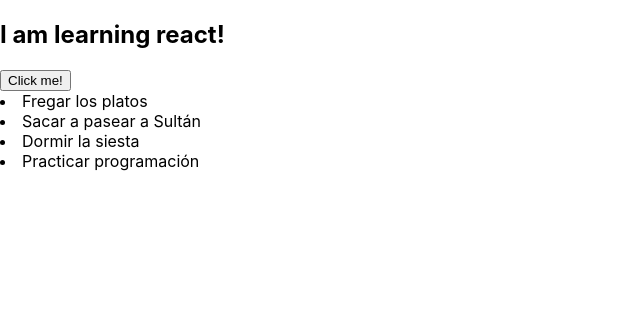
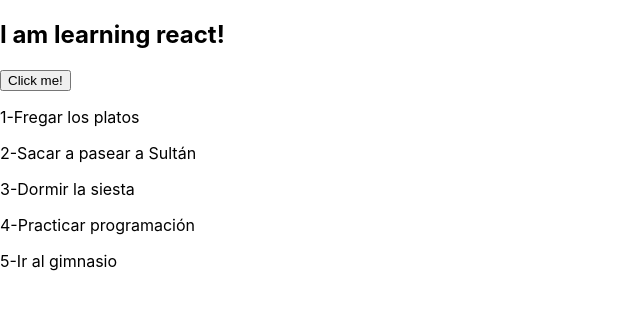
Before and after one commit to Jaldazabal3/clases_react, a React (Create React App) app: page / in a window 1280 px wide. Shown: the top 310 px of the page, without its empty margins (0-640 px from the left). Built offline with nearby package versions, Linux system fonts and the light colour scheme.

Commit message:
Created ListItem component

```diff
--- a/src/App.js
+++ b/src/App.js
@@ -2,6 +2,7 @@ import './App.css';
 import Home from './Home';
 
 function App() {
+
   return (
     <Home></Home>
   );
--- a/src/Home.js
+++ b/src/Home.js
@@ -1,4 +1,4 @@
-
+import ListItem from './components/ListItem';
 
 function Home() {
 
@@ -7,16 +7,32 @@ function Home() {
   }
 
   const todos = [
-    'Fregar los platos',
-    'Sacar a pasear a Sultán',
-    'Dormir la siesta',
-    'Practicar programación'
+    {
+      id: 1,
+      text: 'Fregar los platos'
+    },
+    {
+      id: 2,
+      text: 'Sacar a pasear a Sultán',
+    },
+    {
+      id: 3,
+      text: 'Dormir la siesta',
+    },
+    {
+      id: 4,
+      text: 'Practicar programación',
+    },
+    {
+      id: 5,
+      text: 'Ir al gimnasio'
+    },
   ];
 
 
   const resultado = todos.map(todo => {
     return (
-      <li>{todo}</li>
+      <ListItem  todoItem={todo} key={todo.id} />
     )
   });
 
--- /dev/null
+++ b/src/components/ListItem.js
@@ -0,0 +1,13 @@
+
+function ListItem (props) {
+
+  return (
+    <div>
+      <p>
+        {`${props.todoItem.id}-${props.todoItem.text}`}
+      </p>
+    </div>
+  )
+}
+
+export default ListItem;
```
